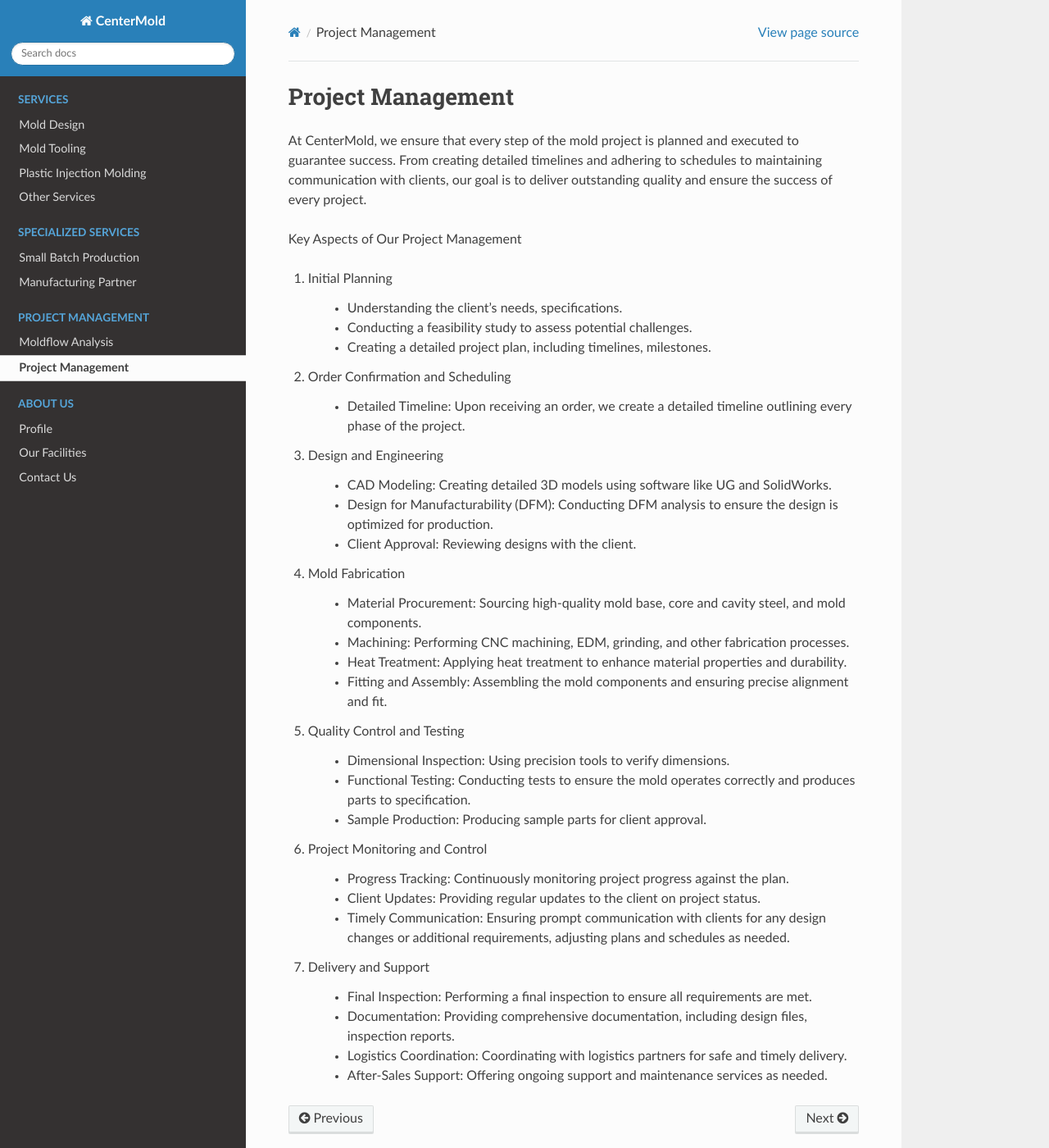
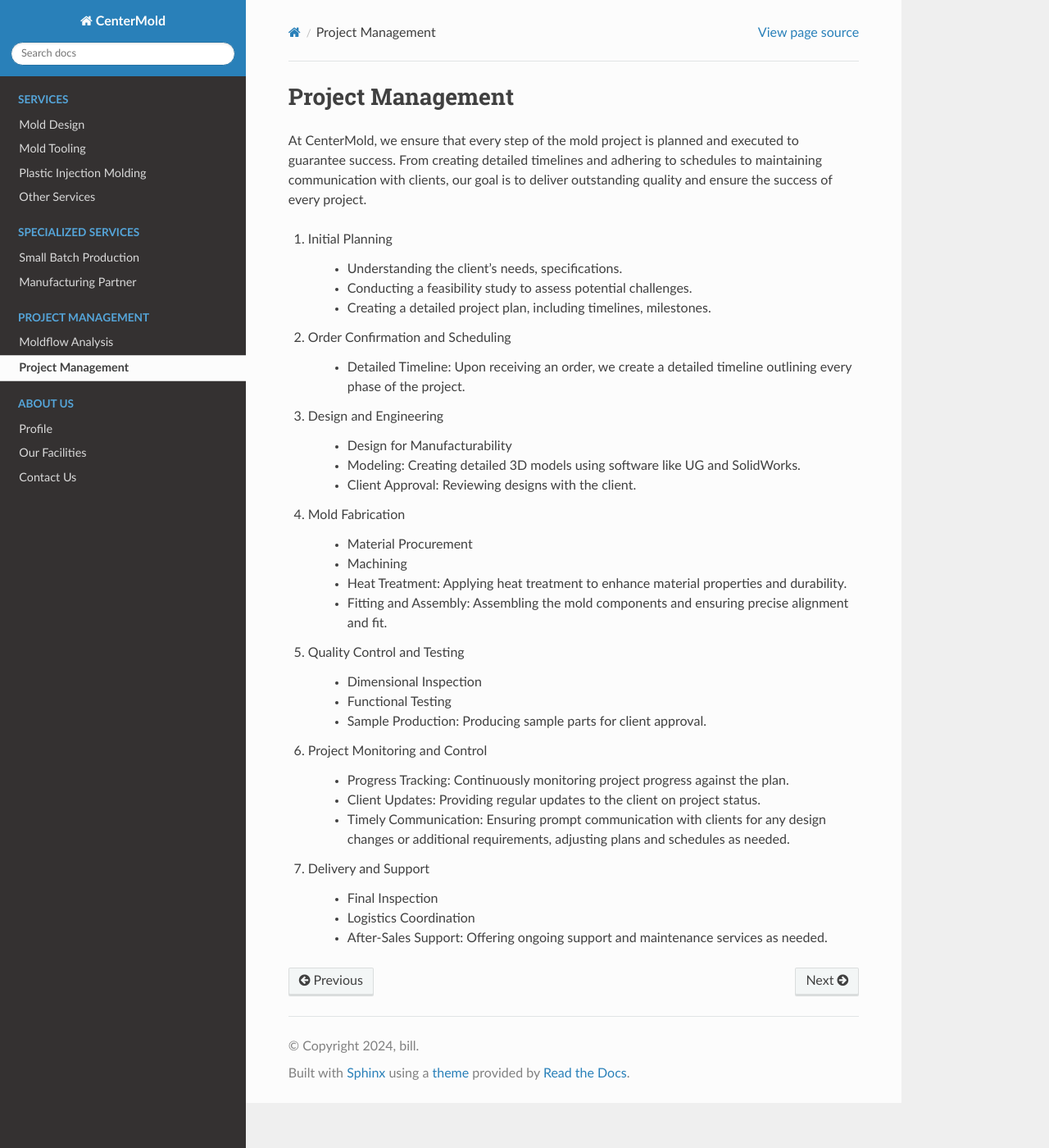
Before and after one commit to paultang/centermold, a Sphinx documentation site: the page built from source/Project-Process-Management.rst, in a window 1280 px wide and 1400 px high. Shown: the whole window at 82% size. Built offline with Sphinx 7.4.7 and the Read the Docs theme 2.0.0, drawn with Linux system fonts in a browser that asks for light colours.

Commit message:
Update Project-Process-Management.rst

```diff
--- a/source/Project-Process-Management.rst
+++ b/source/Project-Process-Management.rst
@@ -8,8 +8,6 @@
 Project Management
 =======================
 At CenterMold, we ensure that every step of the mold project is planned and executed to guarantee success. From creating detailed timelines and adhering to schedules to maintaining communication with clients, our goal is to deliver outstanding quality and ensure the success of every project.
-
-Key Aspects of Our Project Management
 
 1. Initial Planning
 
@@ -23,21 +21,21 @@
 
 3. Design and Engineering
 
-    * CAD Modeling: Creating detailed 3D models using software like UG and SolidWorks.
-    * Design for Manufacturability (DFM): Conducting DFM analysis to ensure the design is optimized for production.
+    * Design for Manufacturability
+    * Modeling: Creating detailed 3D models using software like UG and SolidWorks.
     * Client Approval: Reviewing designs with the client.
 
 4. Mold Fabrication
 
-    * Material Procurement: Sourcing high-quality mold base, core and cavity steel, and mold components.
-    * Machining: Performing CNC machining, EDM, grinding, and other fabrication processes.
+    * Material Procurement
+    * Machining
     * Heat Treatment: Applying heat treatment to enhance material properties and durability.
     * Fitting and Assembly: Assembling the mold components and ensuring precise alignment and fit.
 
 5. Quality Control and Testing
 
-    * Dimensional Inspection: Using precision tools to verify dimensions.
-    * Functional Testing: Conducting tests to ensure the mold operates correctly and produces parts to specification.
+    * Dimensional Inspection
+    * Functional Testing
     * Sample Production: Producing sample parts for client approval.
 
 6. Project Monitoring and Control
@@ -48,7 +46,6 @@
 
 7. Delivery and Support
 
-    * Final Inspection: Performing a final inspection to ensure all requirements are met.
-    * Documentation: Providing comprehensive documentation, including design files, inspection reports.
-    * Logistics Coordination: Coordinating with logistics partners for safe and timely delivery.
+    * Final Inspection
+    * Logistics Coordination
     * After-Sales Support: Offering ongoing support and maintenance services as needed.
```
